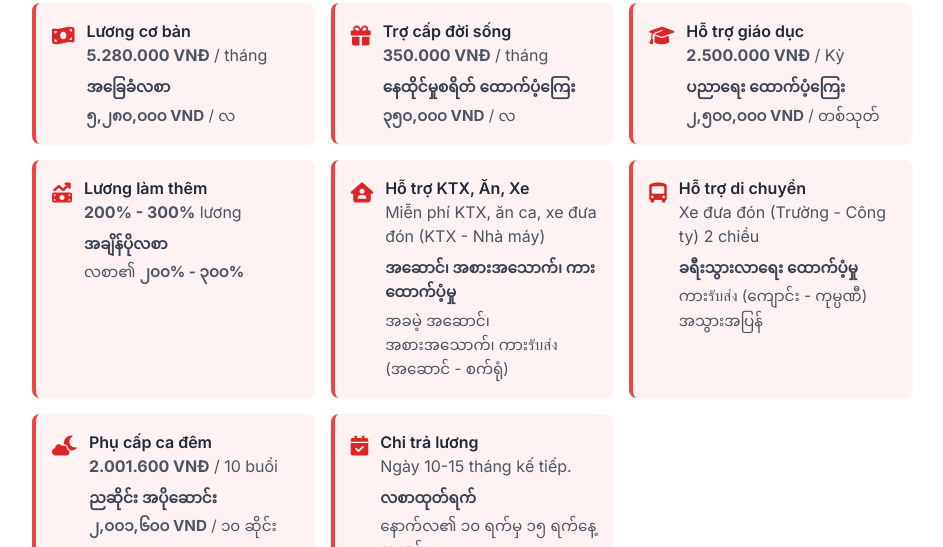
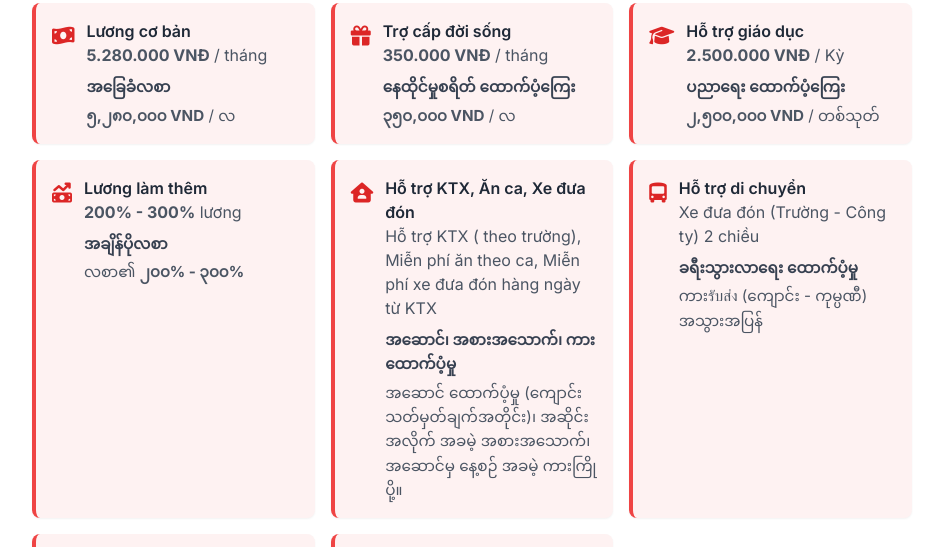
Before and after one commit to duongcanhquan/canon, a plain HTML site: page index.html in a window 1280 px wide. Shown: the part 1911-2458 px from the top of the page, without its empty margins (168-1111 px from the left). Drawn offline with nearby package versions, Linux system fonts and the light colour scheme.

Commit message:
Update index.html

```diff
--- a/index.html
+++ b/index.html
@@ -278,14 +278,14 @@
                         </div>
                     </div>
 
-                    <!-- Card Hỗ trợ KTX, Ăn, Xe -->
+                    <!-- Card Hỗ trợ KTX, Ăn, Xe (ĐÃ CẬP NHẬT) -->
                     <div class="bg-red-50 p-4 rounded-lg shadow-sm flex items-start space-x-3 border-l-4 border-red-500">
                         <span class="fa-icon pt-1 text-red-600"><i class="fa-solid fa-house-user fa-lg"></i></span>
                         <div>
-                            <h4 class="font-semibold text-gray-800">Hỗ trợ KTX, Ăn, Xe</h4>
-                            <p class="text-gray-600">Miễn phí KTX, ăn ca, xe đưa đón (KTX - Nhà máy)</p>
+                            <h4 class="font-semibold text-gray-800">Hỗ trợ KTX, Ăn ca, Xe đưa đón</h4>
+                            <p class="text-gray-600">Hỗ trợ KTX ( theo trường), Miễn phí ăn theo ca, Miễn phí xe đưa đón hàng ngày từ KTX</p>
                             <h4 class="font-semibold text-gray-700 lang-my mt-2">အဆောင်၊ အစားအသောက်၊ ကား ထောက်ပံ့မှု</h4>
-                            <p class="text-gray-600 lang-my">အခမဲ့ အဆောင်၊ အစားအသောက်၊ ကားรับส่ง (အဆောင် - စက်ရုံ)</p>
+                            <p class="text-gray-600 lang-my">အဆောင် ထောက်ပံ့မှု (ကျောင်းသတ်မှတ်ချက်အတိုင်း)၊ အဆိုင်းအလိုက် အခမဲ့ အစားအသောက်၊ အဆောင်မှ နေ့စဉ် အခမဲ့ ကားကြိုပို့။</p>
                         </div>
                     </div>
 
```
